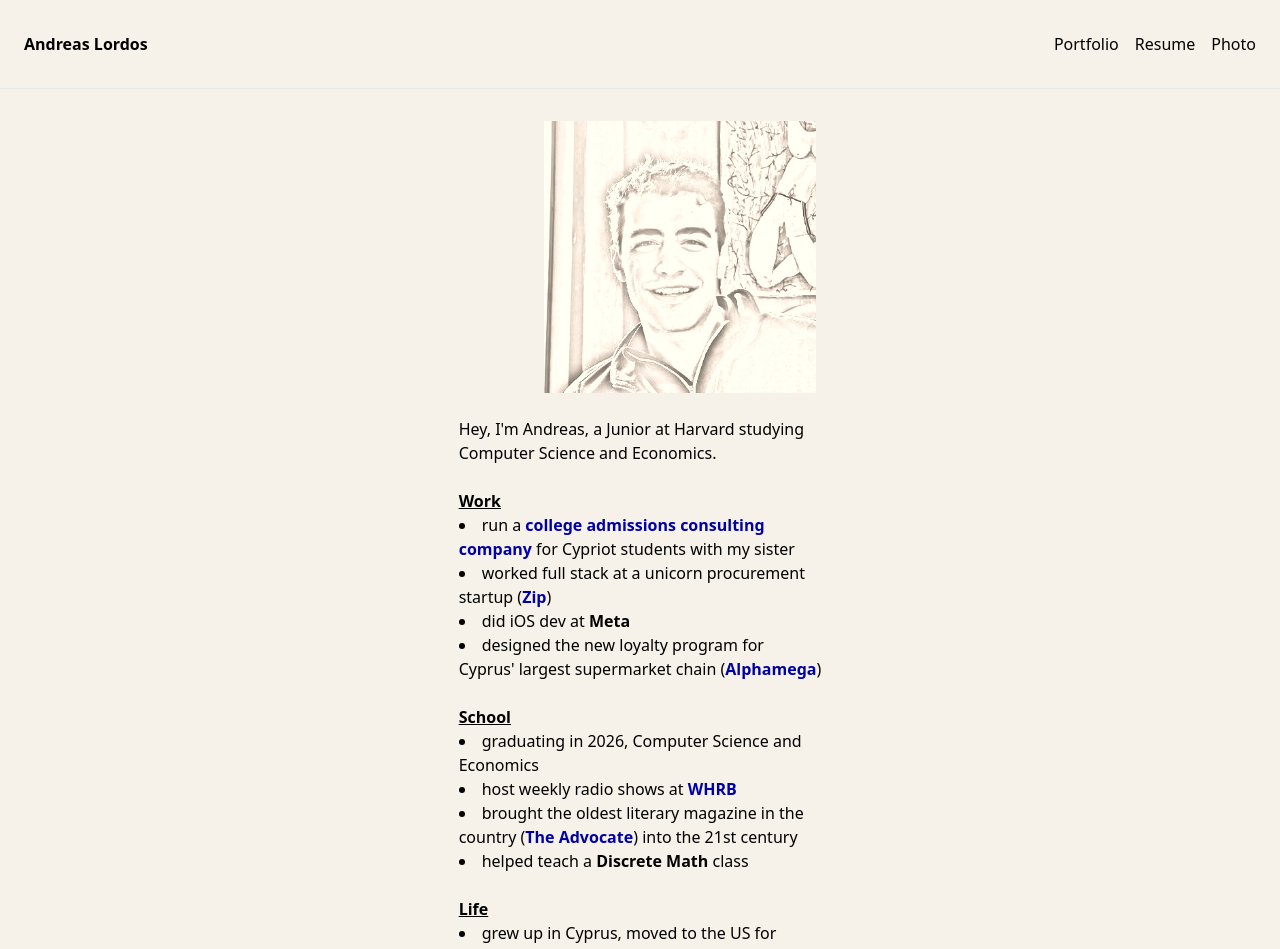
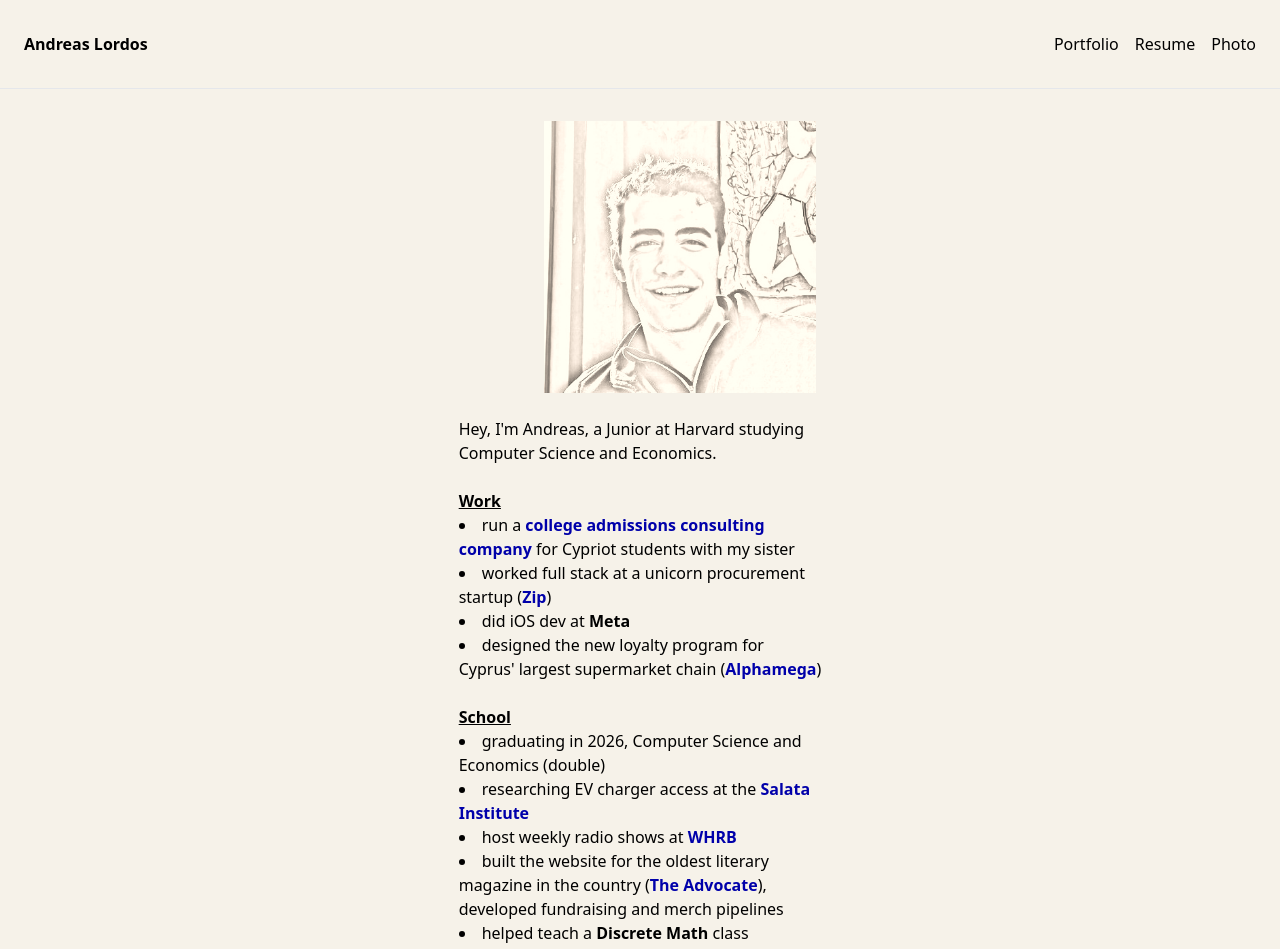
Before and after one commit to andreaslordos/personal-website, a React (Create React App) app: page / in a window 1280 px wide. Shown: the top 949 px of the page. Built offline with nearby package versions, Linux system fonts and the light colour scheme.

Commit message:
some updates

```diff
--- a/src/pages/Home.jsx
+++ b/src/pages/Home.jsx
@@ -37,9 +37,10 @@ const Home = () => {
           <br/>
           <b><u>School</u></b>
           <ul className='list-disc list-inside'>
-            <li>graduating in 2026, Computer Science and Economics</li>
+            <li>graduating in 2026, Computer Science and Economics (double)</li>
+            <li>researching EV charger access at the <a href="https://salatainstitute.harvard.edu/projects/ev/" target='_blank' rel="noreferrer"><b>Salata Institute</b></a></li>
             <li>host weekly radio shows at <a href="https://www.whrb.org" target='_blank' rel="noreferrer"><b>WHRB</b></a></li>
-            <li>brought the oldest literary magazine in the country (<b><a href="https://theharvardadvocate.com" target="_blank" rel="noreferrer">The Advocate</a></b>) into the 21st century</li>
+            <li>built the website for the oldest literary magazine in the country (<b><a href="https://theharvardadvocate.com" target="_blank" rel="noreferrer">The Advocate</a></b>), developed fundraising and merch pipelines</li>
             <li>helped teach a <b>Discrete Math</b> class</li>
           </ul>
           <br/>
```
